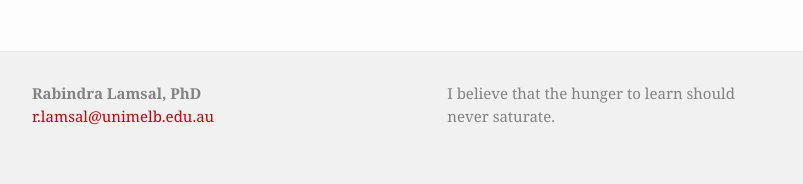
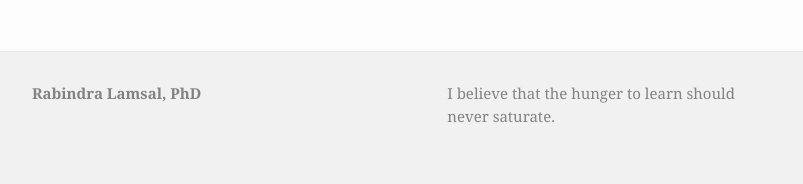
Before and after one commit to rabindralamsal/personal-site, a Jekyll site: the page built from index.html, in a window 1280 px wide. Shown: the part 2453-2637 px from the top of the page, without its empty margins (238-1041 px from the left). Built offline with Jekyll 4.4.1, drawn with Linux system fonts in a browser that asks for light colours.

Commit message:
Update email addresses in _config.yml

```diff
--- a/_config.yml
+++ b/_config.yml
@@ -1,7 +1,7 @@
 # Site settings
 title: Rabindra Lamsal, PhD
-general_email: r.lamsal@unimelb.edu.au
-academic_email:
+general_email:
+academic_email: r.lamsal@unsw.edu.au
 
 description: > # this means to ignore newlines until "baseurl:"
   I believe that the hunger to learn should never saturate.
```
